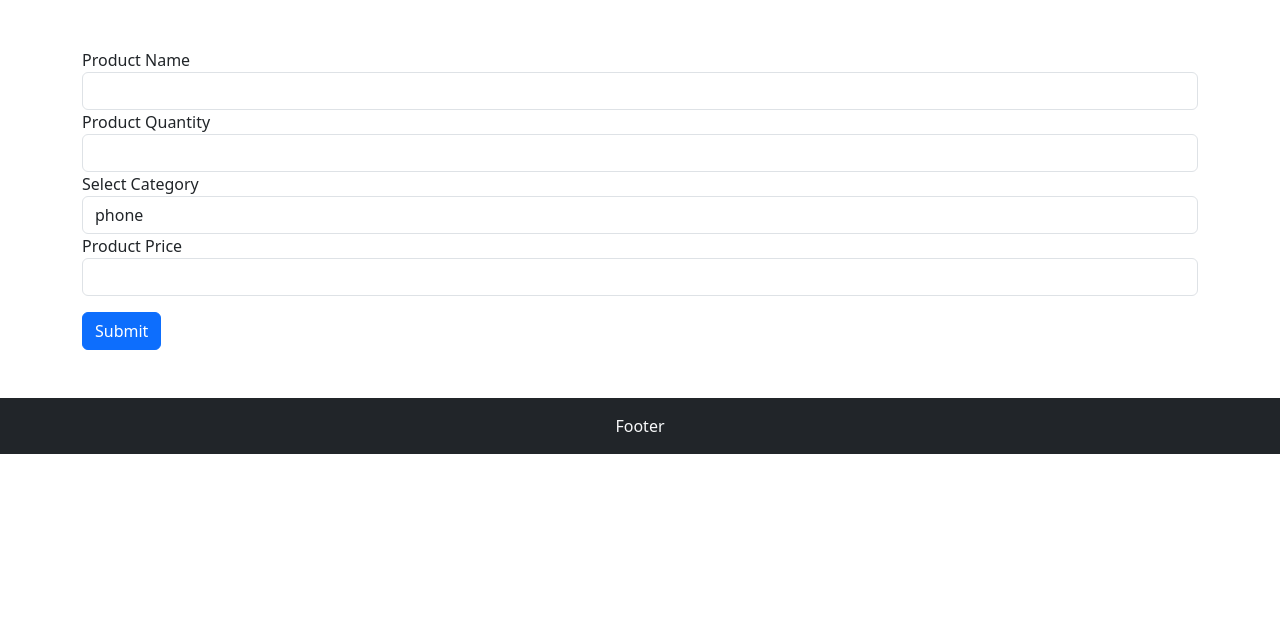
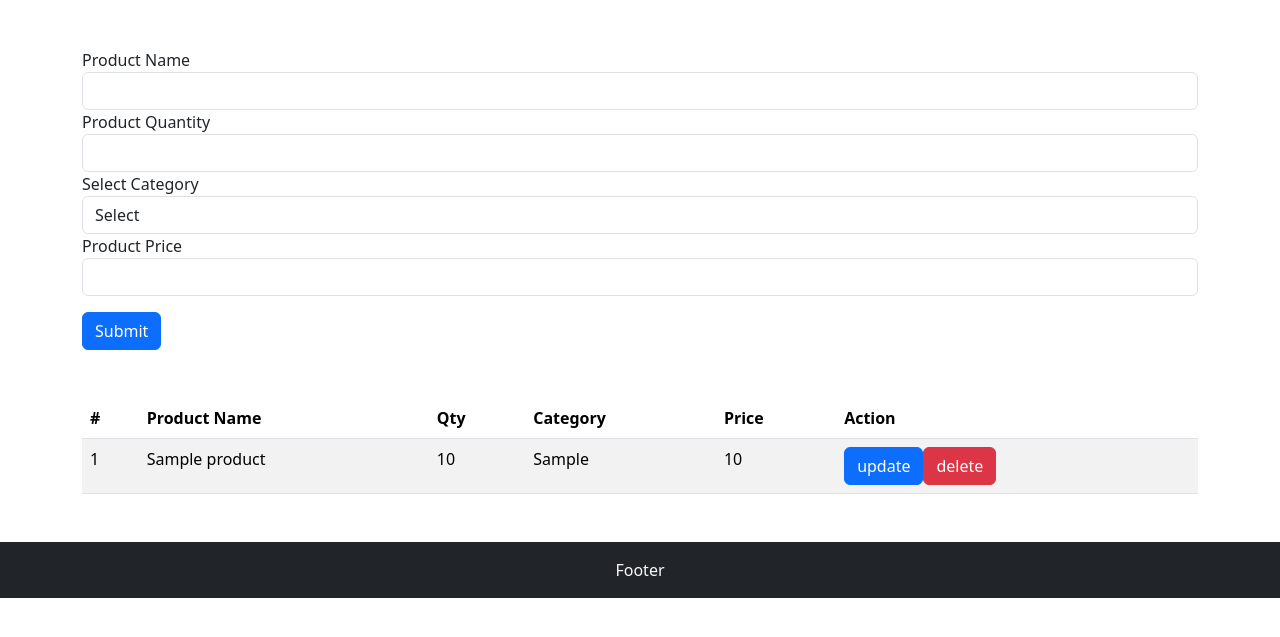
Before and after one commit to arsal-dev/php_crud, a PHP site: page /async_crud/index.php in a window 1280 px wide. Shown: the part 56-693 px from the top of the page. Run offline with PHP 8.4, Linux system fonts and the light colour scheme; tables that the repository leaves empty or names only in its code hold one stand-in row (values such as "Sample post").

Commit message:
create, read, update done

```diff
--- /dev/null
+++ b/async_crud/api/read.php
@@ -0,0 +1,14 @@
+<?php
+
+include '../db_connect.php';
+
+$sql = "SELECT * FROM products";
+
+$result = $conn->query($sql);
+
+$data = [];
+while ($row = $result->fetch_assoc()) {
+    array_push($data, $row);
+}
+
+echo json_encode($data);
--- /dev/null
+++ b/async_crud/assets/style.css
@@ -0,0 +1,17 @@
+.form-container {
+    position: relative;
+}
+
+.spinner {
+    position: absolute;
+    left: 50%;
+    right: 50%;
+    top: 50%;
+    bottom: 50%;
+}
+
+/* #spinnerBackground {
+    background-color: rgb(30, 30, 30);
+    width: 200px;
+    height: 200px;
+} */
--- a/async_crud/includes/header.php
+++ b/async_crud/includes/header.php
@@ -7,6 +7,7 @@
     <title>Async CRUD</title>
     <link href="https://cdn.jsdelivr.net/npm/bootstrap@5.3.3/dist/css/bootstrap.min.css" rel="stylesheet" integrity="sha384-QWTKZyjpPEjISv5WaRU9OFeRpok6YctnYmDr5pNlyT2bRjXh0JMhjY6hW+ALEwIH" crossorigin="anonymous">
     <script src="https://cdn.jsdelivr.net/npm/bootstrap@5.3.3/dist/js/bootstrap.bundle.min.js" integrity="sha384-YvpcrYf0tY3lHB60NNkmXc5s9fDVZLESaAA55NDzOxhy9GkcIdslK1eN7N6jIeHz" crossorigin="anonymous"></script>
+    <link rel="stylesheet" href="./assets/style.css">
 </head>
 
 <body>
--- a/async_crud/index.php
+++ b/async_crud/index.php
@@ -1,6 +1,15 @@
 <?php include './includes/header.php' ?>
 
-<div class="container mt-5">
+<div class="container form-container mt-5">
+
+    <div class="alert alert-success alert-dismissible fade show d-none" role="alert">
+        <p><strong>Success!</strong> data saved into the database</p>
+        <button type="button" class="btn-close" data-bs-dismiss="alert" aria-label="Close"></button>
+    </div>
+
+    <div class="spinner-border spinner d-none" role="status">
+        <span class="visually-hidden">Loading...</span>
+    </div>
     <form id="insertForm">
         <div class="form-group">
             <label for="name">Product Name</label>
@@ -13,6 +22,7 @@
         <div class="form-group">
             <label for="category">Select Category</label>
             <select name="category" class="form-control" id="category">
+                <option value="">Select</option>
                 <option value="phone">phone</option>
                 <option value="laptop">laptop</option>
                 <option value="keyboard">keyboard</option>
@@ -28,12 +38,52 @@
     </form>
 </div>
 
+
+<div class="container mt-5">
+    <table class="table table-striped">
+        <thead>
+            <tr>
+                <th scope="col">#</th>
+                <th scope="col">Product Name</th>
+                <th scope="col">Qty</th>
+                <th scope="col">Category</th>
+                <th scope="col">Price</th>
+                <th scope="col">Action</th>
+            </tr>
+        </thead>
+        <tbody id="readData">
+
+        </tbody>
+    </table>
+</div>
+
+
+<!-- Modal -->
+<div class="modal fade" id="deleteModal" tabindex="-1" aria-labelledby="exampleModalLabel" aria-hidden="true">
+    <div class="modal-dialog">
+        <div class="modal-content">
+            <div class="modal-header">
+                <h1 class="modal-title fs-5" id="exampleModalLabel">Delete?</h1>
+                <button type="button" class="btn-close" data-bs-dismiss="modal" aria-label="Close"></button>
+            </div>
+            <div class="modal-body">
+                ARE YOU SURE YOU WANT TO DELETE THIS DATA?
+            </div>
+            <div class="modal-footer">
+                <button type="button" class="btn btn-secondary" data-bs-dismiss="modal">Close</button>
+                <button type="button" class="btn btn-danger modalDltBtn" data-bs-dismiss="modal">Delete</button>
+            </div>
+        </div>
+    </div>
+</div>
+
 <script>
     let insertForm = document.querySelector('#insertForm');
 
     insertForm.addEventListener('submit', async function(e) {
         e.preventDefault();
 
+        document.querySelector('.spinner').classList.remove('d-none');
 
         let obj = {};
 
@@ -43,7 +93,7 @@
             }
         }
 
-        let res = await fetch('create.php', {
+        let res = await fetch('api/create.php', {
             method: 'POST',
             body: JSON.stringify(obj)
         });
@@ -52,7 +102,20 @@
 
         res = JSON.parse(res);
 
-        console.log(res);
+        document.querySelector('.spinner').classList.add('d-none');
+
+        for (let i = 0; i < e.target.length; i++) {
+            if (e.target[i].name != 'submit') {
+                e.target[i].value = '';
+            }
+        }
+
+        if (res.status == 400) {
+            alert(res.result);
+        } else {
+            document.querySelector('.alert').classList.remove('d-none');
+            showData();
+        }
 
         // if (res.status == 200) {
         //     alert(res.result);
@@ -76,6 +139,74 @@
         //     obj[keys[i]] = values[i];
         // }
     });
+
+
+
+    async function showData() {
+        document.querySelector('#readData').innerHTML = "";
+        let res = await fetch('./api/read.php');
+        res = await res.json();
+
+        for (let data of res) {
+            let tr = document.createElement('tr');
+            for (let key in data) {
+                let td = document.createElement('td');
+                td.innerText = data[key];
+                tr.append(td);
+            }
+
+            let btnTd = document.createElement('td');
+            let update = document.createElement('button');
+            update.classList.add('btn');
+            update.classList.add('btn-primary');
+            update.innerText = "update";
+
+            let dlt = document.createElement('button');
+            dlt.classList.add('btn');
+            dlt.classList.add('btn-danger');
+            dlt.classList.add('dlt-data');
+            dlt.innerText = "delete";
+            dlt.setAttribute('data-bs-toggle', 'modal');
+            dlt.setAttribute('data-bs-target', '#deleteModal');
+            btnTd.append(update, dlt);
+
+            tr.append(btnTd);
+
+            document.querySelector('#readData').append(tr);
+
+            deleteModal();
+        }
+    }
+
+    window.addEventListener('load', async function() {
+        showData()
+    });
+
+
+    function deleteModal() {
+        let dltData = document.querySelectorAll('.dlt-data');
+
+        for (let dltBtn of dltData) {
+            dltBtn.addEventListener('click', function() {
+                let id = this.parentElement.parentElement.children[0].innerText;
+
+                let dltModalBtn = document.querySelector('.modalDltBtn').id = id;
+
+                document.querySelector('.modalDltBtn').addEventListener('click', async function() {
+                    let res = await fetch('./api/delete.php', {
+                        method: 'POST',
+                        body: id
+                    });
+
+                    res = await res.json();
+
+                    if (res.status == 200) {
+                        showData();
+                    }
+                });
+            });
+        }
+    }
 </script>
 
 <?php include './includes/footer.php' ?>
```
Also changed, not shown: async_crud/api/create.php (added, +21 -0 lines), async_crud/api/delete.php (added, +11 -0 lines), async_crud/create.php (deleted, +0 -21 lines).
